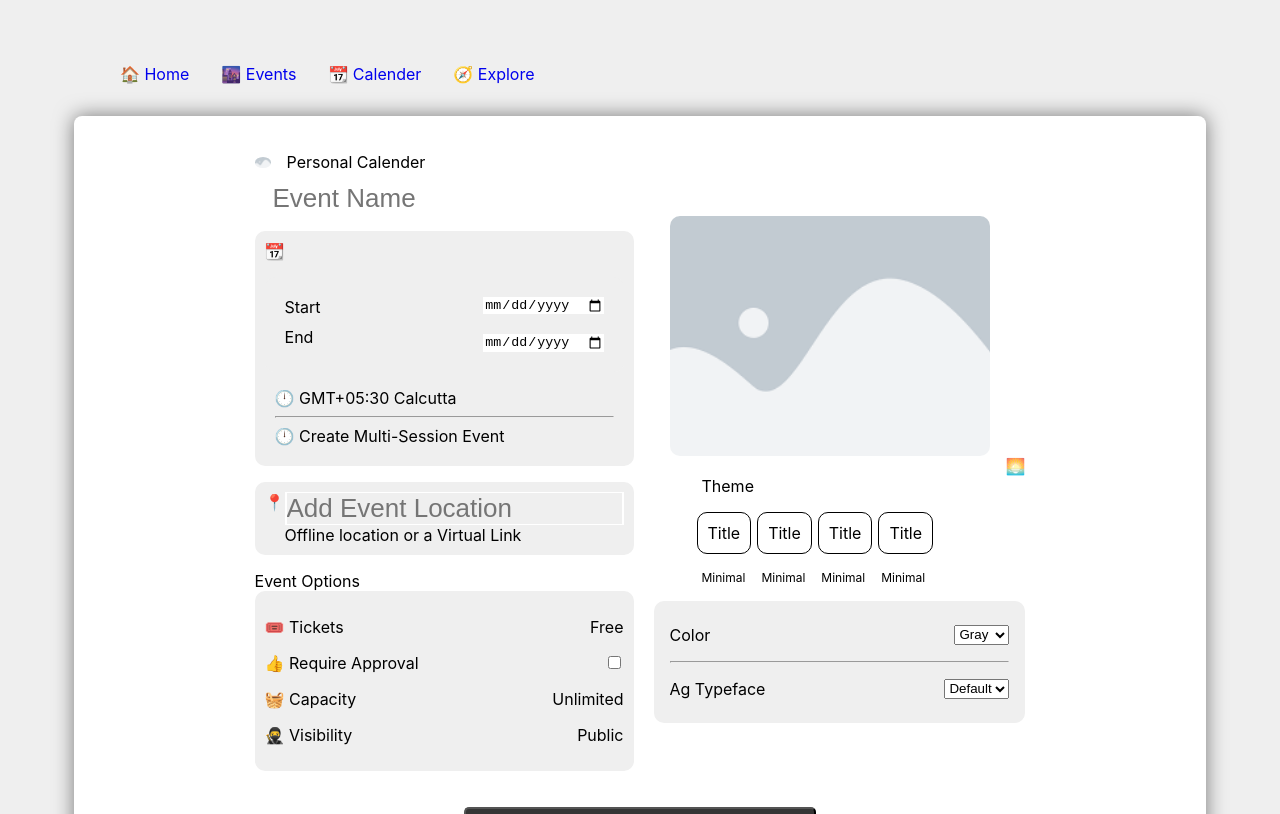
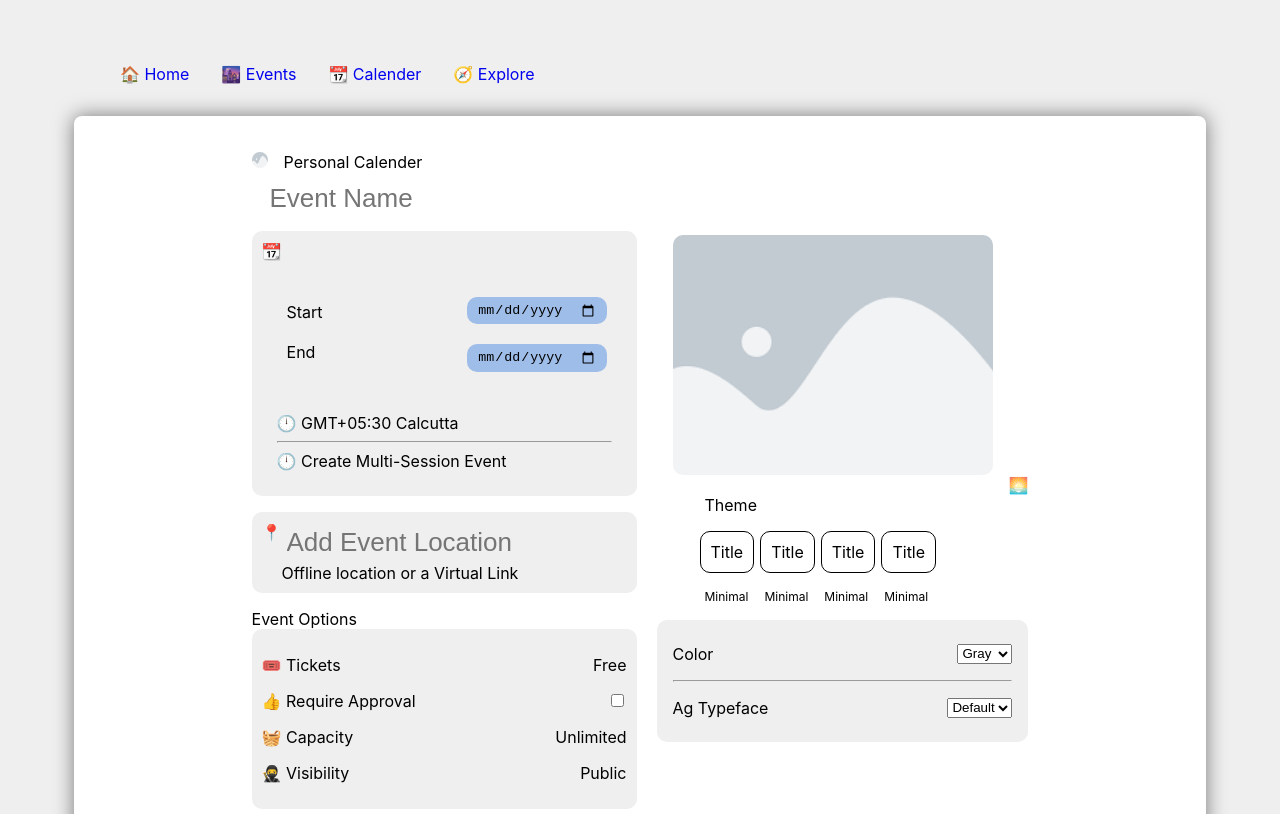
Before and after one commit to Amulyachahal/Upkarak_Technical_Assignment, a React (Create React App) app in the folder upkarak_assignment/: page / in a window 1280 px wide. Shown: the top 814 px of the page. Built offline with nearby package versions, Linux system fonts and the light colour scheme.

Commit message:
fix: fixed few styles

```diff
--- a/upkarak_assignment/src/Pages/LandingPage/LandingPage.jsx
+++ b/upkarak_assignment/src/Pages/LandingPage/LandingPage.jsx
@@ -96,7 +96,7 @@ const LandingPage = () => {
                     <div>
                       <div>
                         <input
-                          className={styles.date}
+                          className={`${styles.date} ${styles.dateInput}`}
                           type="date"
                           value={formData.startDate}
                           onChange={(event) =>
@@ -110,7 +110,7 @@ const LandingPage = () => {
                       <div>
                         {" "}
                         <input
-                          className={styles.date}
+                          className={`${styles.date} ${styles.dateInput}`}
                           type="date"
                           value={formData.endDate}
                           onChange={(event) =>
--- a/upkarak_assignment/src/Pages/LandingPage/LandingPage.module.css
+++ b/upkarak_assignment/src/Pages/LandingPage/LandingPage.module.css
@@ -13,6 +13,7 @@
 .icon {
   border-radius: 50%;
   width: 1rem;
+  height: 1rem;
 }
 .title {
   margin: 1rem;
@@ -51,6 +52,10 @@
   padding: 10px;
   margin: 1rem 0rem;
 }
+.locationInput {
+  padding: 0;
+  margin: 5px;
+}
 .dateInputContainer {
   justify-content: space-between;
 }
@@ -61,7 +66,16 @@
 .date {
   border: none;
   margin: 10px;
+  cursor: pointer;
+  border-radius: 10px;
+  padding: 5px;
 }
+
+.dateInput {
+  background-color: rgba(139, 176, 231, 0.797);
+  padding: 5px 10px;
+}
+
 .locationInput::placeholder,
 .date::placeholder {
   background-color: #efefef;
```
